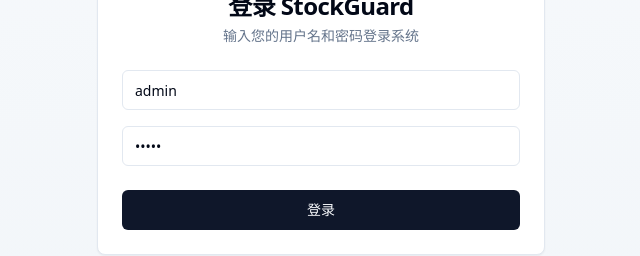
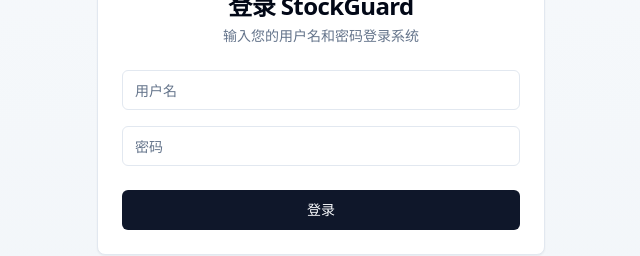
Before and after one commit to lm0203x/SA, a React (Vite) app in the folder web/: page /login in a window 1280 px wide. Shown: the part 328-584 px from the top of the page, without its empty margins (319-959 px from the left). Built offline with nearby package versions, Linux system fonts and the light colour scheme; no server answers.

Commit message:
feat: 输入admin admin直接进入系统

```diff
--- a/web/src/components/LoginPage.jsx
+++ b/web/src/components/LoginPage.jsx
@@ -6,18 +6,22 @@
 import { TrendingUp } from 'lucide-react';
 
 export default function LoginPage() {
-  const [username, setUsername] = useState('admin');
-  const [password, setPassword] = useState('admin');
+  const [username, setUsername] = useState('');
+  const [password, setPassword] = useState('');
   const [loading, setLoading] = useState(false);
   const [error, setError] = useState('');
   const navigate = useNavigate();
 
   const handleLogin = async () => {
-    // 硬编码 admin/admin 登录
-    const loginUsername = username || 'admin';
-    const loginPassword = password || 'admin';
+    // 硬编码 admin/admin 直接跳过登录
+    if (username === 'admin' && password === 'admin') {
+      localStorage.setItem('token', 'admin-token');
+      localStorage.setItem('user', JSON.stringify({ id: 0, username: 'admin' }));
+      navigate('/dashboard');
+      return;
+    }
 
-    if (!loginUsername || !loginPassword) {
+    if (!username || !password) {
       setError('请输入用户名和密码');
       return;
     }
@@ -31,7 +35,7 @@
         headers: {
           'Content-Type': 'application/json',
         },
-        body: JSON.stringify({ username: loginUsername, password: loginPassword }),
+        body: JSON.stringify({ username, password }),
       });
       const data = await response.json();
 
```
